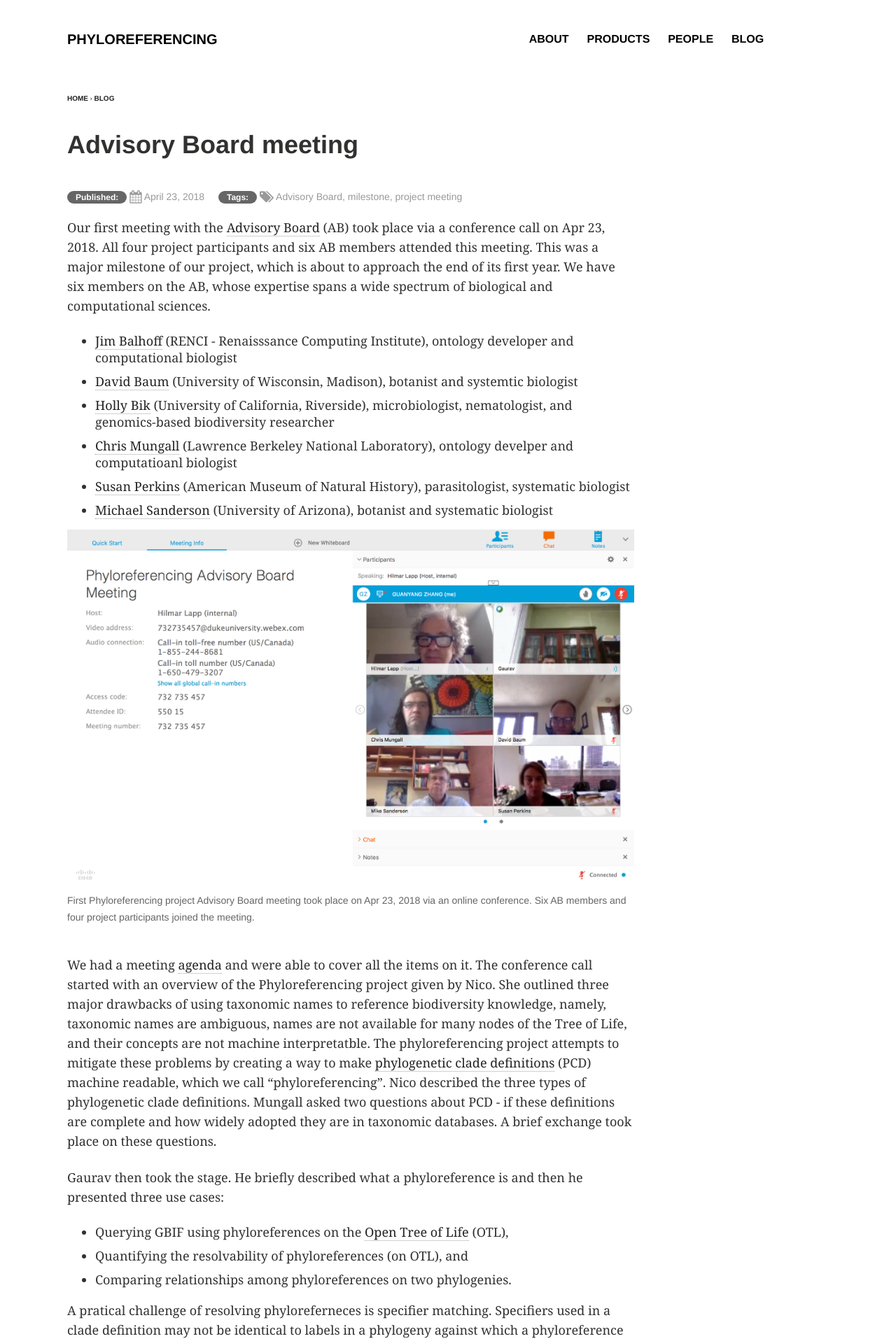
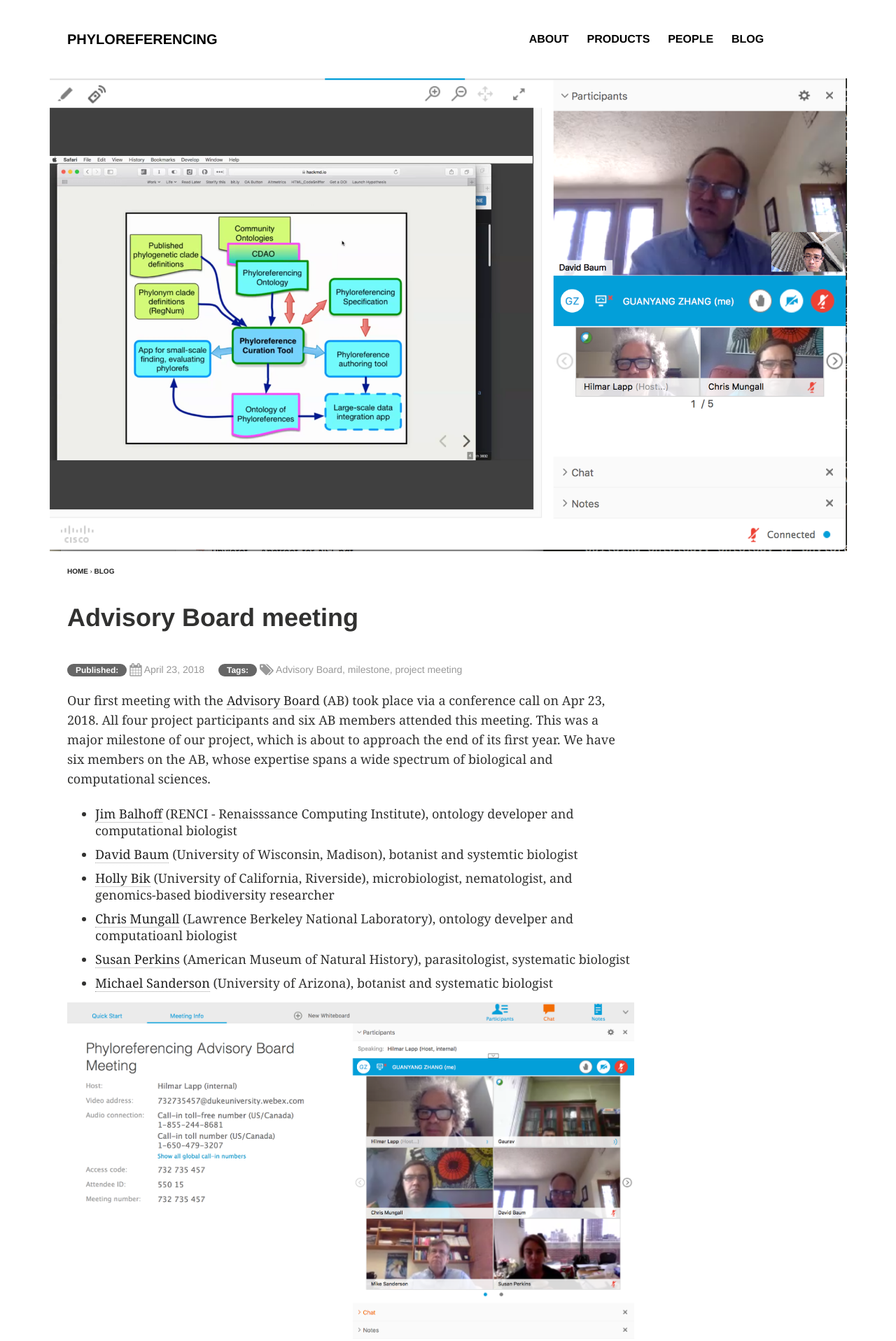
Before and after one commit to phyloref/phyloref.github.io, a Jekyll site: the page built from _posts/blog/2018-04-23-AB-meeting.md, in a window 1280 px wide. Shown: the top 1917 px of the page at 70% size. Built offline with Jekyll 4.4.1, drawn with Linux system fonts in a browser that asks for light colours; comment, search, counter and statistics services are not loaded.

Commit message:
Added images in layout

```diff
--- a/_posts/blog/2018-04-23-AB-meeting.md
+++ b/_posts/blog/2018-04-23-AB-meeting.md
@@ -8,9 +8,9 @@ tags: ["Advisory Board", "milestone", "project meeting"]
 published: true
 comments: true
 image:
-  feature:
-  teaser:
-  thumb:
+  feature: ABmeeting/ABmeeting-Baum.png
+  teaser: ABmeeting/ABmeeting-Baum.png
+  thumb: ABmeeting/ABmeeting-Baum.png
 ---
 
 Our first meeting with the [Advisory Board] (AB) took place via a conference call on Apr 23, 2018. All four project participants and six AB members attended this meeting. This was a major milestone of our project, which is about to approach the end of its first year. We have six members on the AB, whose expertise spans a wide spectrum of biological and computational sciences.
```
